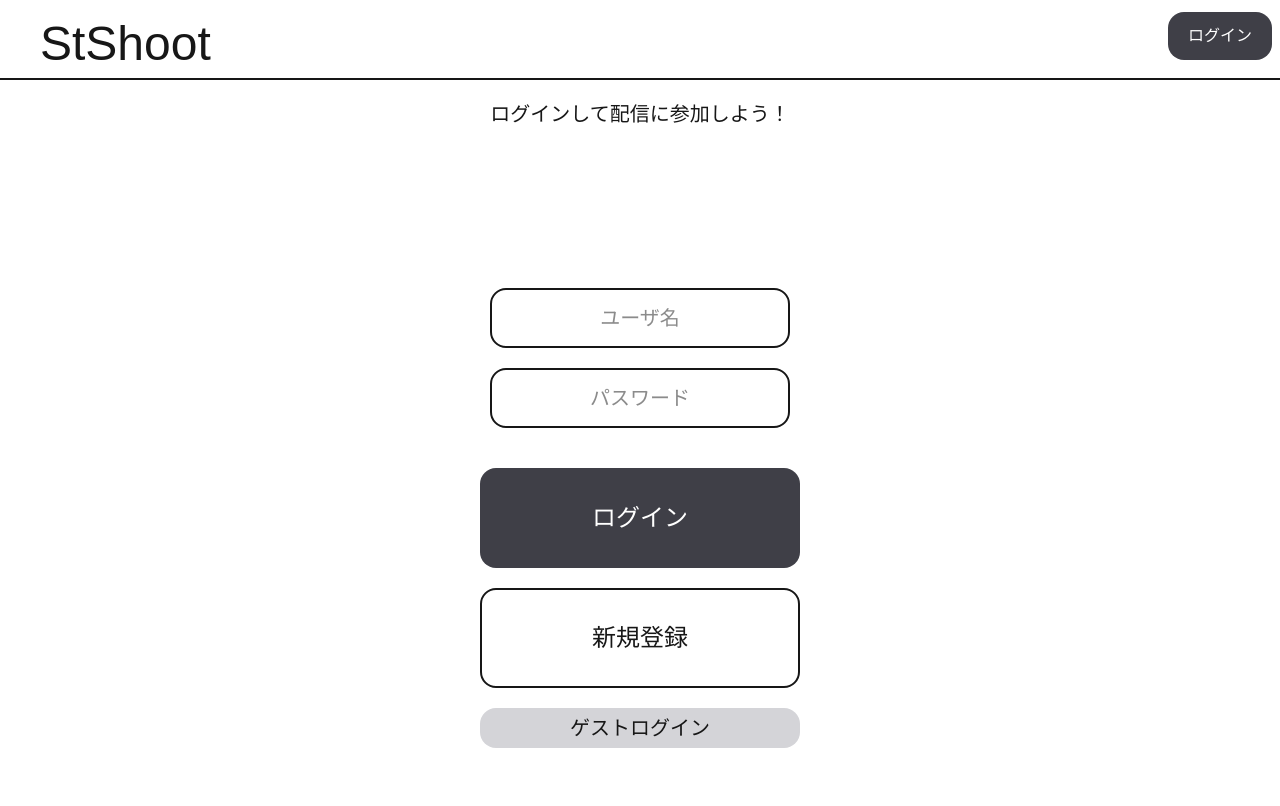
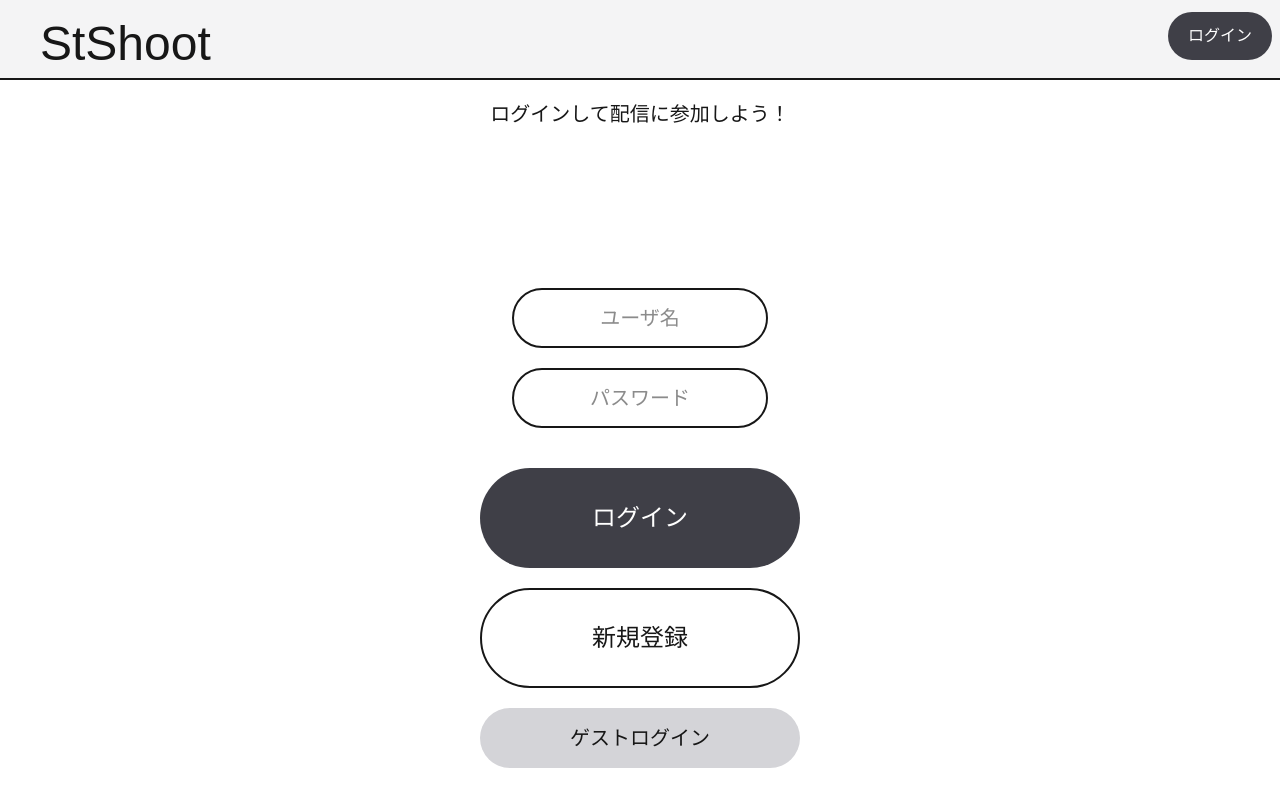
Before and after one commit to shii-park/Stshoot_Frontend, a Next.js app: page /login in a window 1280 px wide. Built offline with nearby package versions, Linux system fonts and the light colour scheme; no server answers.

Commit message:
fix:デザイン修正 #26

```diff
--- a/src/app/components/CommentPageContent.tsx
+++ b/src/app/components/CommentPageContent.tsx
@@ -33,8 +33,8 @@ export default function CommentPage() {
       ws.addEventListener("error", (event) => {
         console.log(`error!*${event}`)
         ws.close();
-        alert("エラーが発生しました。トップページへ戻ります");
-        router.push("/")
+        alert("エラーが発生しました。部屋番号を確認してください。トップページへ戻ります");
+        router.push("/") //テスト時はここをコメントアウト
       });
       ws.addEventListener("message", (event) => {
         const receivedComment: CommentItem = JSON.parse(event.data);
--- a/src/app/guest-login/page.tsx
+++ b/src/app/guest-login/page.tsx
@@ -28,8 +28,8 @@ export default function GuestLogin(){
                     placeholder="名前を入力"
                     value={userName}
                     onChange={(e)=>setUserName(e.target.value)}
-                    className="mb-5 text-3xl text-center border-2 rounded-2xl w-80 h-25" />
-                    <button type="submit" className="bg-zinc-700 hover:bg-stone-400 text-white text-2xl rounded-2xl w-80 h-25">ゲストログイン</button>
+                    className="mb-5 text-3xl text-center border-2 rounded-full w-80 h-25" />
+                    <button type="submit" className="bg-zinc-700 hover:bg-stone-400 text-white text-2xl rounded-full w-80 h-25">ゲストログイン</button>
                 </form>
         </div>
     )
--- a/src/app/header.tsx
+++ b/src/app/header.tsx
@@ -11,7 +11,7 @@ export default function Header(){
     };
 
     return (
-        <div className="fixed top-0 left-0 w-full flex box-border h-20 border-b-2 bg-white dark:bg-black">
+        <div className="fixed top-0 left-0 w-full flex box-border h-20 border-b-2 bg-zinc-100 dark:bg-zinc-800">
               <div className="mt-5 ml-5 text-2xl md:ml-10 md:text-lg lg:ml-10 lg:text-5xl"> {/*クラスは修正予定*/}
                 <Link href="/">
                   <h1>StShoot</h1>
--- a/src/app/login/page.tsx
+++ b/src/app/login/page.tsx
@@ -34,22 +34,22 @@ export default function Login(){
                 type="email"
                 value={email}
                 placeholder="ユーザ名"
-                className=" border-2 text-xl text-center rounded-2xl sm:mt-5 md:mt-40 w-75 h-15"
+                className=" border-2 text-xl text-center rounded-full mt-40 w-4/5 h-15"
                 onChange={(e)=>setEmail(e.target.value)}/>
                 <input
                 type="password"
                 value={password}
                 placeholder="パスワード"
-                className="border-2 text-xl text-center rounded-2xl mt-5 w-75 h-15"
+                className="border-2 text-xl text-center rounded-full mt-5 w-4/5 h-15"
                 onChange={(e)=>setPassword(e.target.value)}/>
-                <button type="submit" className="bg-zinc-700 hover:bg-stone-400 text-white text-2xl rounded-2xl w-80 h-25 mt-10">ログイン</button>
+                <button type="submit" className="bg-zinc-700 hover:bg-stone-400 text-white text-2xl rounded-full w-80 h-25 mt-10">ログイン</button>
             </form>
             <div>
                 <Link href="../register">
-                <button className="flex flex-col border-2 text-center items-center justify-center text-2xl rounded-2xl w-80 h-25 mt-5">新規登録</button>
+                <button className="flex flex-col border-2 text-center items-center justify-center text-2xl rounded-full w-80 h-25 mt-5">新規登録</button>
                 </Link>
                 <Link href="../guest-login">
-                <button className="bg-zinc-300 flex flex-col text-center items-center justify-center text-xl rounded-2xl w-80 h-10 mt-5 mb-10 dark:bg-zinc-900 ">ゲストログイン</button>
+                <button className="bg-zinc-300 flex flex-col text-center items-center justify-center text-xl rounded-full w-80 h-15 mt-5 mb-10 dark:bg-zinc-900 ">ゲストログイン</button>
                 </Link>
             </div>
         </div>
--- a/src/app/menuButton.tsx
+++ b/src/app/menuButton.tsx
@@ -23,7 +23,7 @@ export default function MenuButton(){
     }
     if(user?.email){
         return(
-            <div className=" border-2 rounded-2xl px-5 py-3 mt-3 mr-2">
+            <div className=" border-2 rounded-full px-5 py-3 mt-3 mr-2">
                 <button onClick={handleSignOut}>ログアウト</button>
             </div>
         );
@@ -31,7 +31,7 @@ export default function MenuButton(){
 
     return (
 
-        <div className="bg-zinc-700 text-white rounded-2xl px-5 py-3 mt-3 mr-2">
+        <div className="bg-zinc-700 text-white rounded-full px-5 py-3 mt-3 mr-2">
             <Link href="./login"><button>ログイン</button></Link>
         </div>
     )
--- a/src/app/register/page.tsx
+++ b/src/app/register/page.tsx
@@ -30,15 +30,15 @@ export default function Register(){
                 type="email"
                 value={email}
                 placeholder="メールアドレス"
-                className="border-2 text-xl text-center rounded-2xl mt-60 w-75 h-15"
+                className="border-2 text-xl text-center rounded-full mt-60 w-75 h-15"
                 onChange={(e)=>setEmail(e.target.value)}/>
                 <input
                 type="password"
                 value={password}
                 placeholder="パスワード"
-                className="border-2 text-xl text-center rounded-2xl mt-5 w-75 h-15"
+                className="border-2 text-xl text-center rounded-full mt-5 w-75 h-15"
                 onChange={(e)=>setPassword(e.target.value)}/>
-                <button type="submit" className="bg-zinc-700 hover:bg-zinc-400 text-white text-2xl rounded-2xl w-80 h-25 mt-5">新規登録</button>
+                <button type="submit" className="bg-zinc-700 hover:bg-zinc-400 text-white text-2xl rounded-full w-80 h-25 mt-5">新規登録</button>
             </form>
         </div>
     )
```
